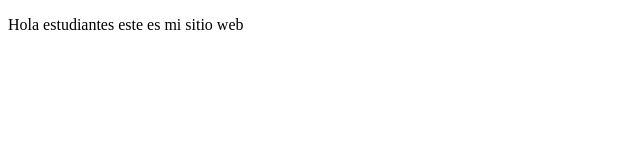
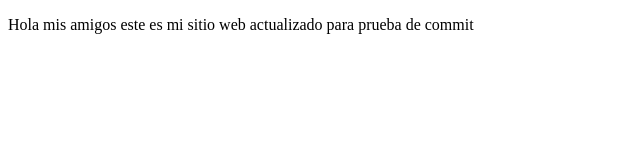
Before and after one commit to daranagt/proyectoDemoCursoPrework, a plain HTML site: page index.html in a window 1280 px wide. Shown: the whole page, without its empty margins (0-640 px from the left). Drawn offline with Linux system fonts and the light colour scheme.

Commit message:
Cambios prueba Second commit

```diff
--- a/index.html
+++ b/index.html
@@ -8,7 +8,7 @@
 </head>
 <body>
     <p >
-        Hola estudiantes este es mi sitio web
+        Hola mis amigos este es mi sitio web actualizado para prueba de commit
     </p>
 </body>
 </html>
```
